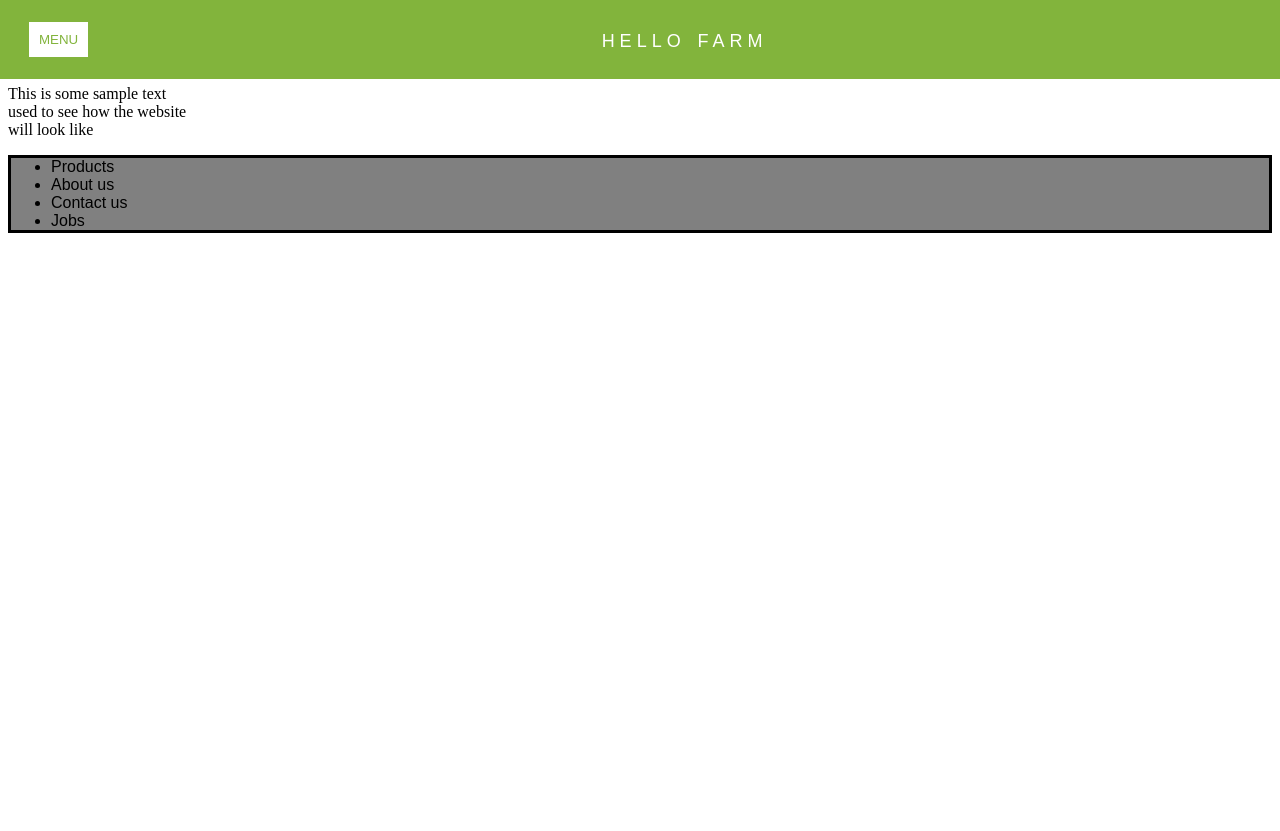
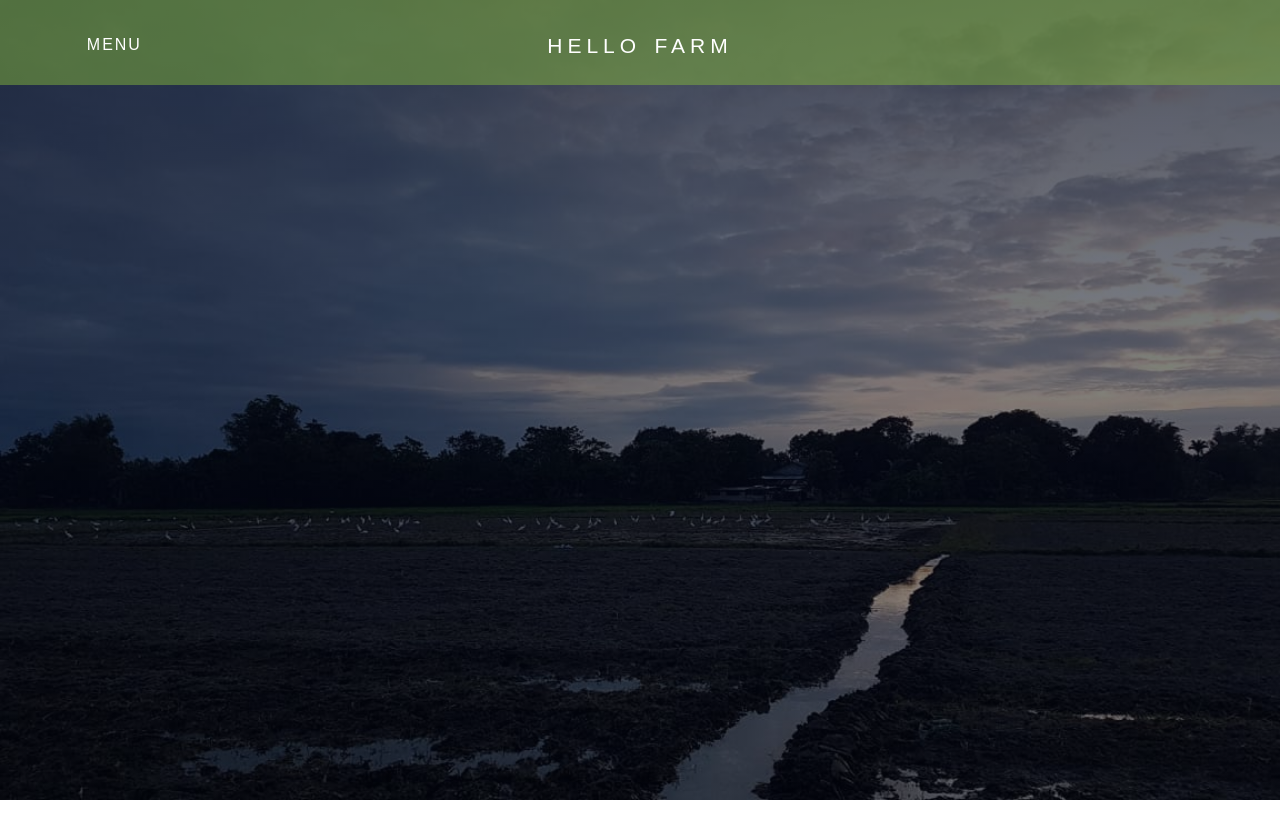
Before and after one commit to ram97-boop/Farm-Website, a plain HTML site: page index2.html in a window 1280 px wide. Before the commit the page ends 800 px from the top, so only its background shows below. Drawn offline with Linux system fonts and the light colour scheme.

Commit message:
Make the menu and close button functional with script.js and added a sliding menu

```diff
--- a/index2.html
+++ b/index2.html
@@ -7,26 +7,27 @@
 	</head>
 
 	<body>
-		<div class="header">
+		<section class="header">
+			<nav>
+				<div class="nav-links" id="navLinks">
+					<!-- Close menu -->
+					<div class="menu-close" onclick="hideMenu()">CLOSE</div>
+					<br>
+					<br>
+					<ul>
+						<li><a href="">HOME</a></li>
+						<li><a href="">PRODUCE</a></li>
+						<li><a href="">ABOUT US</a></li>
+						<li><a href="">CONTACT US</a> </li>
+						<li><a href="">JOBS</a></li>
+					</ul>
+				</div>
+				<!-- open menu -->
+				<div class="menu-open" onclick="showMenu()">MENU</div>
+				<h1>hello farm</h1>
 
-			<button class="menuButton" type="button" onclick="openMenu()">MENU</button>
-			<p class="logo">
-				hello farm
-			</p>
-		</div>
-
-		<p>
-			This is some sample text <br>
-			used to see how the website <br>
-			will look like <br>
-		</p>
-
-		<ul class="menu">
-			<li>Products</li>
-			<li>About us </li>
-			<li>Contact us </li>
-			<li>Jobs</li>
-		</ul>
+			</nav>
+		</section>
 	</body>
 
 </html>
--- a/script.js
+++ b/script.js
@@ -1 +1,7 @@
-//This is a placeholder
+function showMenu(){
+	document.getElementById("navLinks").style.left = "0";
+}
+
+function hideMenu(){
+	document.getElementById("navLinks").style.left = "-210px";
+}
--- a/styles2.css
+++ b/styles2.css
@@ -1,31 +1,75 @@
+*{
+	margin: 0;
+	padding: 0;
+	font-family: arial;
+}
 body{
-	background-color: white;
 }
 .header{
-	background-color: rgba(130,180,60,1);
+	background-image: linear-gradient(rgba(4,9,30,0.7), rgba(4,9,30,0.3)), url(farm.jpg);
+	background-size: cover;
+	background-position: center;
+	min-height: 100vh;
 	color: white;
-	padding: 1px;
 	text-align: center;
-	font-size: 25px;
-	font-family: arial;
+	/*font-size: 25px;*/
+	letter-spacing: 2px;
+	font-variant: small-caps;
+	/*margin: -10px;*/
+	position: relative;
+}
+nav{
+	padding: 2% 6% 2%;
+/*	align-items: center;
+	justify-content: space-between;*/
+	background-color: rgba(130,180,60,0.5);
+}
+nav h1{
+	font-size: 30px;
+	text-weight: normal;
 	letter-spacing: 5px;
-	font-variant: small-caps;
-	margin: -10px;
+	color: white;
+	font-weight: 300;
 }
-.logo{
-	text-align: center;
+.nav-links{
+	flex:1;
+	text-align: right;
+	height: 100vh;
+	width: 200px;
+	left: -210px;
+	position: absolute;
+	transition: 0.5s;
+	background-color: rgba(130,180,60,0.5);
+	margin-top: -50px;
+	padding-top: 55px;
 }
-.menuButton{
-	float: left;
-	margin: 23px 0 0 30px;
-	border-radius: 0 0 0 0;
+.nav-links ul li{
+	list-styles: none;
+	display: block;
+	position: relative;
 	padding: 7px;
+}
+.nav-links ul li:hover{
 	background-color: white;
-	border: solid white;
+	color: rgba(130,180,60,0.5);
+	transition: 0.5s;
+}
+.nav-links ul li a{
+	color: white;
+	text-decoration: none;
+}
+.nav-links ul li:hover a{
 	color: rgba(130,180,60,1);
 }
-.menu{
-	border: solid black;
-	background-color: grey;
-	font-family: arial;
+nav .menu-open{
+	display: block;
+	margin: 10px;
+	cursor: pointer;
+	float: left;
+	position: absolute;
 }
+nav .menu-close{
+	cursor: pointer;
+	text-align: center;
+	padding-top: 5px;
+}
```
